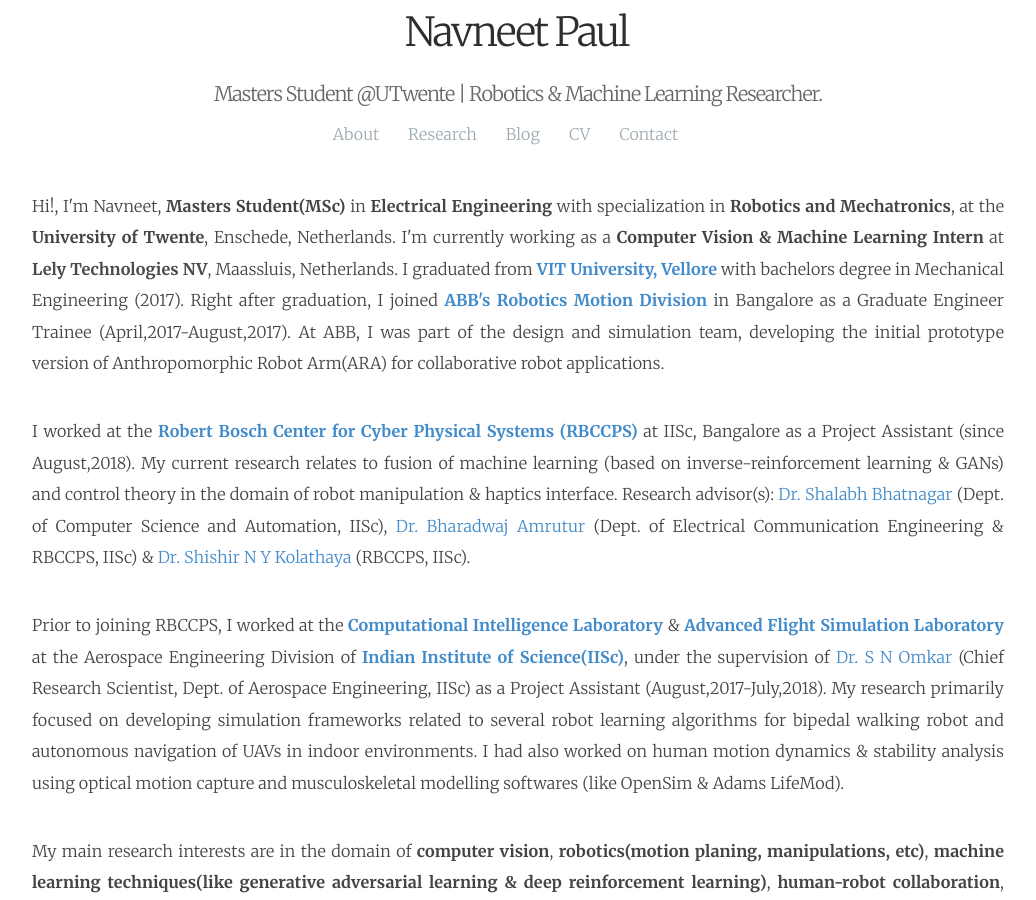
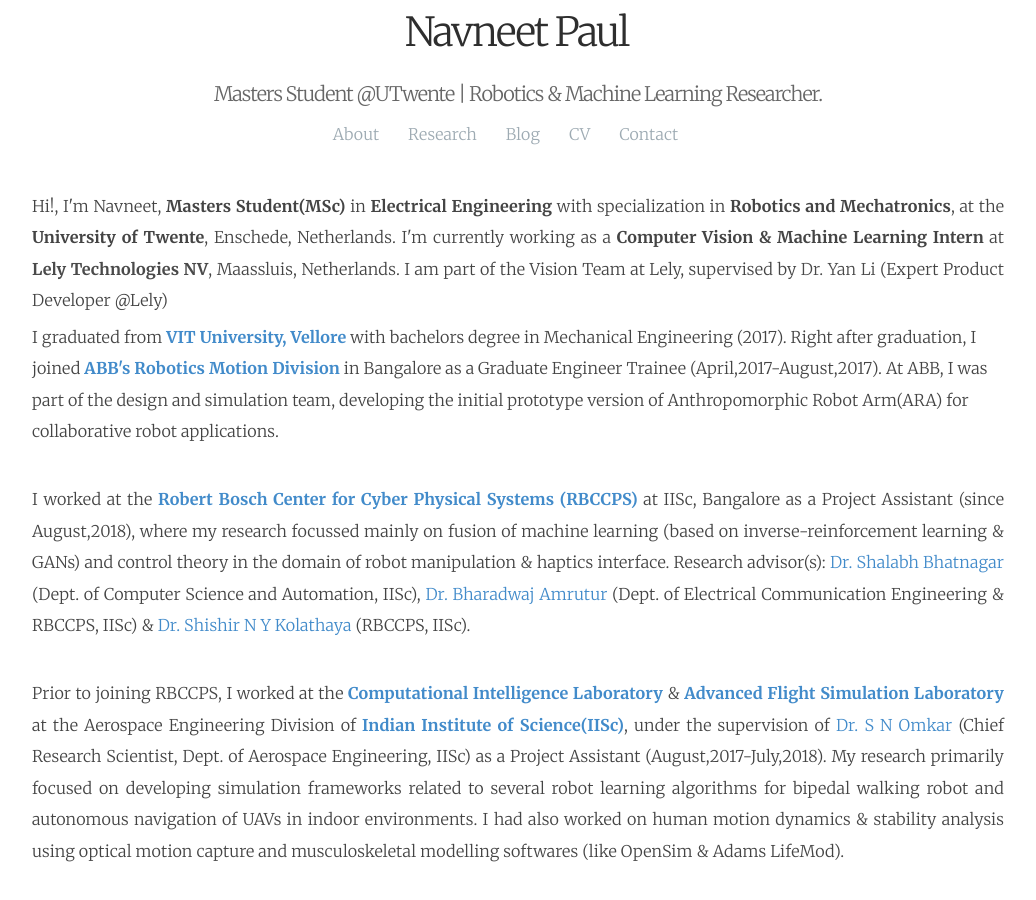
Before and after one commit to navuboy/navuboy.github.io, a Jekyll site: the page built from index.html, in a window 1280 px wide and 900 px high, scrolled down 451 px. Shown: the whole window, without its empty margins (122-1158 px from the left). Built offline with Jekyll 4.4.1, drawn with Linux system fonts in a browser that asks for light colours; some web fonts are replaced.

Commit message:
Update main.md

```diff
--- a/_includes/main.md
+++ b/_includes/main.md
@@ -1,11 +1,11 @@
 <main class="content" role="main" style="padding-left: 90px; padding-right:90px; font-size: 90%; font-family: 'Merriweather', 'Hiragino Sans GB', 'Microsoft YaHei', 'WenQuanYi Micro Hei',sans-serif">
 
 <p style="text-align:justify">
-  Hi!, I'm Navneet, <b>Masters Student(MSc)</b> in <b>Electrical Engineering</b> with specialization in <b>Robotics and Mechatronics</b>, at the <b>University of Twente</b>, Enschede, Netherlands. I'm currently working as a <b>Computer Vision & Machine Learning Intern</b> at <strong><a href="https://www.lely.com/">Lely Technologies NV</a></strong>, Maassluis, Netherlands.
-I graduated from <strong><a href="http://www.vit.ac.in/" class="md-link">VIT University, Vellore</a></strong> with bachelors degree in Mechanical Engineering (2017). Right after graduation, I joined <strong><a href="https://new.abb.com/products/robotics" class="md-link">ABB's Robotics Motion Division</a></strong> in Bangalore as a Graduate Engineer Trainee (April,2017-August,2017). At ABB, I was part of the design and simulation team, developing the initial prototype version of Anthropomorphic Robot Arm(ARA) for collaborative robot applications.</p>
+  Hi!, I'm Navneet, <b>Masters Student(MSc)</b> in <b>Electrical Engineering</b> with specialization in <b>Robotics and Mechatronics</b>, at the <b>University of Twente</b>, Enschede, Netherlands. I'm currently working as a <b>Computer Vision & Machine Learning Intern</b> at <strong><a href="https://www.lely.com/">Lely Technologies NV</a></strong>, Maassluis, Netherlands. I am part of the Vision Team at Lely, supervised by <a href="https://nl.linkedin.com/in/yan-li-49a60253">Dr. Yan Li </a>(Expert Product Developer @Lely)</p>
+<p>I graduated from <strong><a href="http://www.vit.ac.in/" class="md-link">VIT University, Vellore</a></strong> with bachelors degree in Mechanical Engineering (2017). Right after graduation, I joined <strong><a href="https://new.abb.com/products/robotics" class="md-link">ABB's Robotics Motion Division</a></strong> in Bangalore as a Graduate Engineer Trainee (April,2017-August,2017). At ABB, I was part of the design and simulation team, developing the initial prototype version of Anthropomorphic Robot Arm(ARA) for collaborative robot applications.</p>
 <br>
 <p style="text-align:justify">
-I worked at the <strong><a href="http://www.rbccps.org/" class="md-link">Robert Bosch Center for Cyber Physical Systems (RBCCPS)</a></strong> at IISc, Bangalore as a Project Assistant (since August,2018). My current research relates to fusion of machine learning (based on inverse-reinforcement learning & GANs) and control theory in the domain of robot manipulation & haptics interface. Research advisor(s): <a href="https://drona.csa.iisc.ac.in/~shalabh/" class="md-link"> Dr. Shalabh Bhatnagar</a> (Dept. of Computer Science and Automation, IISc), <a href="http://www.cense.iisc.ac.in/bharadwaj-amrutur" class="md-link">Dr. Bharadwaj Amrutur</a> (Dept. of Electrical Communication Engineering & RBCCPS, IISc) & <a href="https://shishirny.github.io/" class="md-link">Dr. Shishir N Y Kolathaya</a> (RBCCPS, IISc).
+I worked at the <strong><a href="http://www.rbccps.org/" class="md-link">Robert Bosch Center for Cyber Physical Systems (RBCCPS)</a></strong> at IISc, Bangalore as a Project Assistant (since August,2018), where my research focussed mainly on fusion of machine learning (based on inverse-reinforcement learning & GANs) and control theory in the domain of robot manipulation & haptics interface. Research advisor(s): <a href="https://drona.csa.iisc.ac.in/~shalabh/" class="md-link"> Dr. Shalabh Bhatnagar</a> (Dept. of Computer Science and Automation, IISc), <a href="http://www.cense.iisc.ac.in/bharadwaj-amrutur" class="md-link">Dr. Bharadwaj Amrutur</a> (Dept. of Electrical Communication Engineering & RBCCPS, IISc) & <a href="https://shishirny.github.io/" class="md-link">Dr. Shishir N Y Kolathaya</a> (RBCCPS, IISc).
 </p>
 <br>
 <p style="text-align:justify">
```
